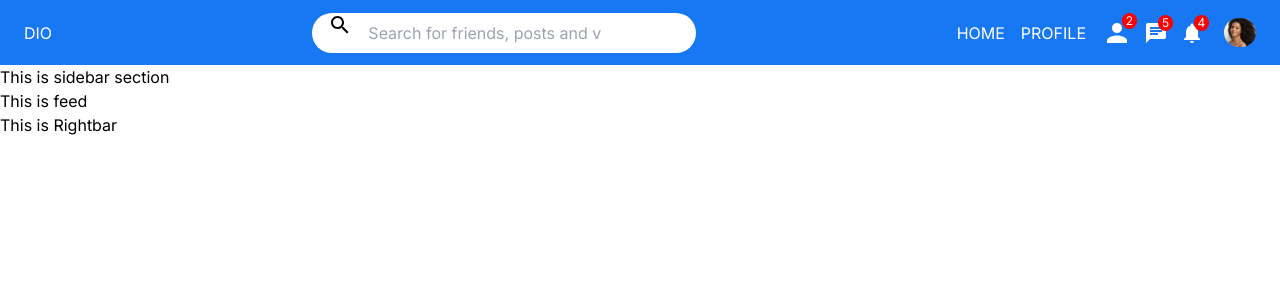
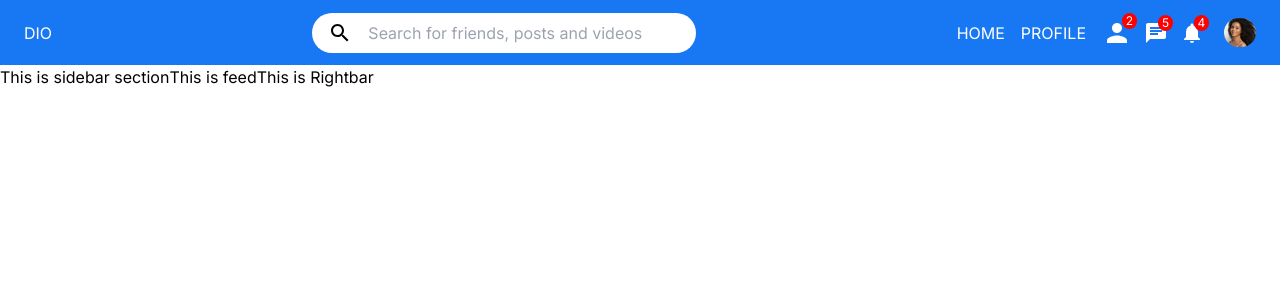
Before and after one commit to Usytech01/D-tech, a Next.js app: page / in a window 1280 px wide. Shown: the top 300 px of the page. Built offline with nearby package versions, Linux system fonts and the light colour scheme.

Commit message:
navbar correction

```diff
--- a/app/component/Topbar.jsx
+++ b/app/component/Topbar.jsx
@@ -13,8 +13,8 @@ export default function Topbar() {
         <Link href="/">
           <h1>DIO</h1>
         </Link>
-        <div className="w-[30vw] bg-white md:flex px-4 items-center rounded-full">
-          <div className="flex h-[40px]">
+        <div className="w-[30vw]">
+          <div className="flex h-[40px] rounded-full bg-white px-4 items-center justify-center ">
             <Search className='text-black mr-2'/>
             <input type="text" placeholder='Search for friends, posts and videos'
             className='h-full px-2 w-full focus:outline-none text-black bg-transparent'/>
--- a/app/page.js
+++ b/app/page.js
@@ -7,7 +7,7 @@ export default function Home() {
   return (
     <>
       <Topbar/>
-      <main>
+      <main className="flex">
         <Sidebar/>
         <Feed/>
         <Rightbar/>
```
